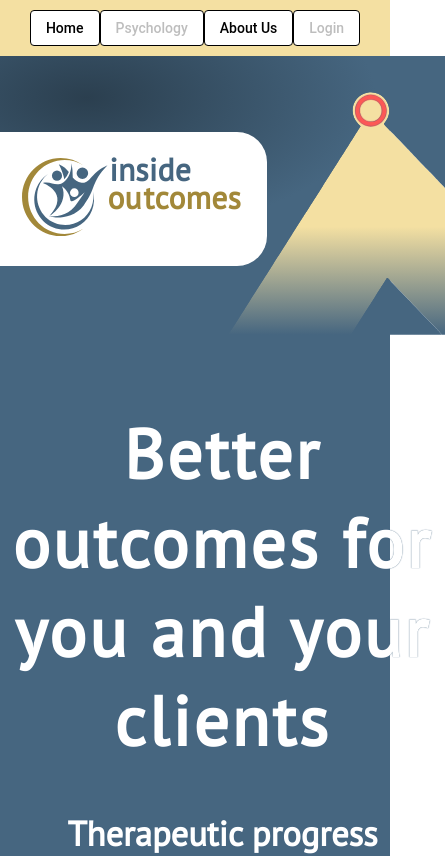
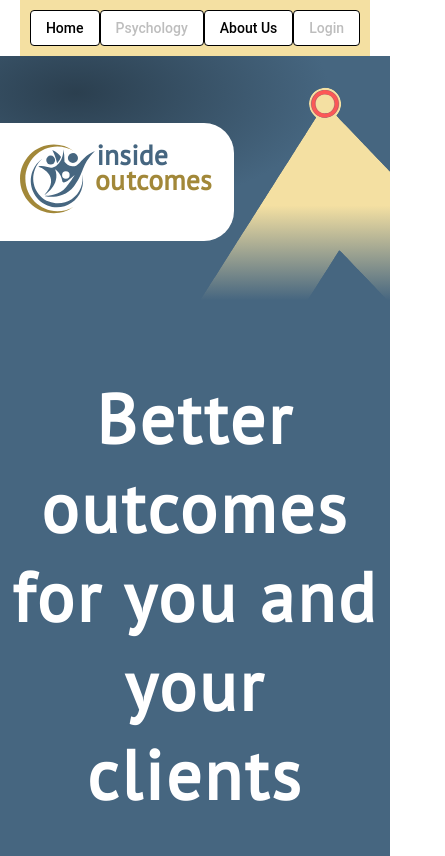
Before and after one commit to davidfawcett/io-web, an Angular app: page / in a window 390 px wide. Shown: the top 856 px of the page, 445 px wide, since content can reach past the window. Built offline with nearby package versions, Linux system fonts and the light colour scheme.

Commit message:
added max width to example image

```diff
--- a/src/app/app.component.css
+++ b/src/app/app.component.css
@@ -1,3 +1,7 @@
+.wrapper {
+    width: 100%;
+}
+
 .navWrapper {
     background: #F4E0A2;
 }
@@ -6,14 +10,15 @@
     background: #fff;
     border: 1px solid #000
 }
-/*
-footer {
+
+/* footer {
     margin-top:20px;
     background: #2b3f4f;
+} */
+html, body {
+    width: 100%;
+    background: #2b3f4f;
 }
-html, body {
-    background: #2b3f4f;
-} */
 
 
 @media (max-width:599px)
@@ -24,6 +29,7 @@ html, body {
         display: grid;
         grid-template-columns: 1fr;
         background: #466680;
+        background: green;
         grid-template-rows: auto repeat(1, 1fr) auto;
         grid-gap: 10px;
         /* width: 448px; */
--- a/src/app/app.component.html
+++ b/src/app/app.component.html
@@ -1,5 +1,5 @@
-<div class="navWrapper">
-  <nav>
+<div class="wrapper">
+  <nav class="navWrapper">
     <button mat-stroked-button routerLink="/">
       Home
     </button>
@@ -16,8 +16,9 @@
       Login
     </button>
   </nav>
+
+  <router-outlet></router-outlet>
+  <footer>
+    <h2>Inside Outcomes, 2018.</h2>
+  </footer>
 </div>
-<router-outlet></router-outlet>
-<footer>
-  <h2>Inside Outcomes, 2018.</h2>
-</footer>
--- a/src/app/home/home.component.css
+++ b/src/app/home/home.component.css
@@ -27,6 +27,11 @@
 .bounce-in-top {
 	-webkit-animation: bounce-in-top 1.1s both;
 	        animation: bounce-in-top 1.1s both;
+}
+
+body {
+  padding: 0;
+  margin: 0;
 }
 
 /* ----------------------------------------------
@@ -351,6 +356,7 @@
         display: block;
         margin-left: auto;
         margin-right: auto;
+        max-width: 90%;
         /* width: 50% */
     }
 
```
